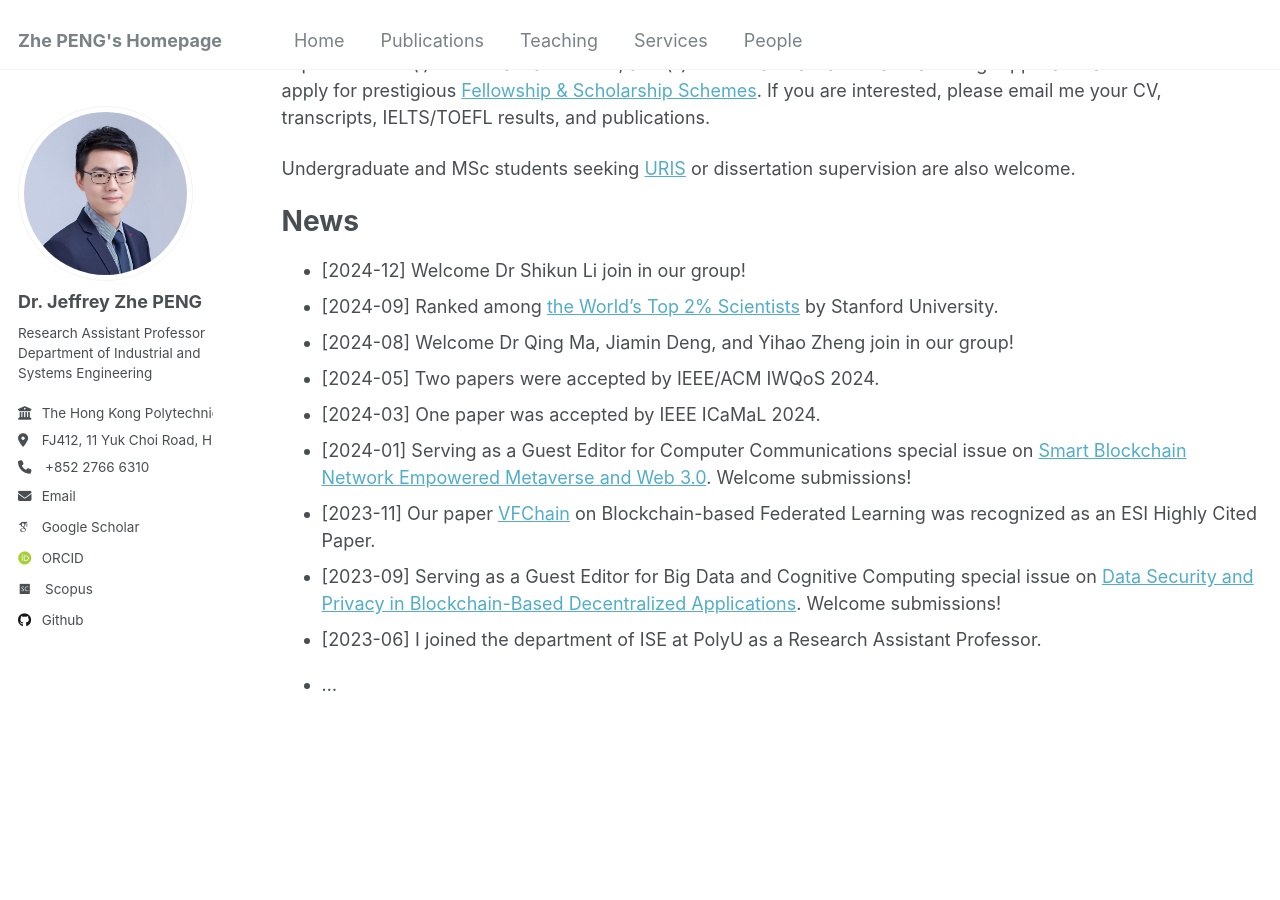
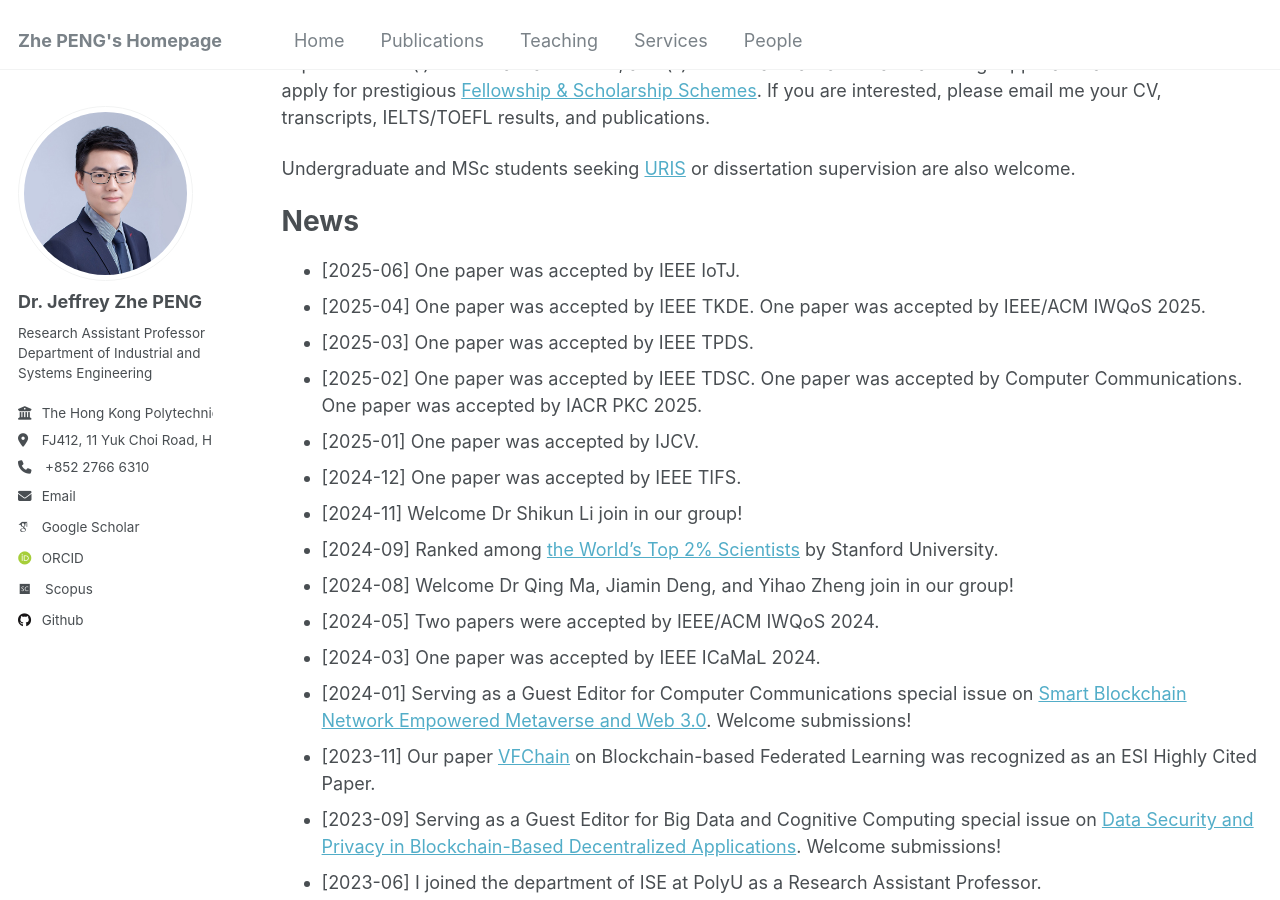
Before and after one commit to PENG-Zhe/peng-zhe.github.io, a Jekyll site: the page built from _pages/about.md, in a window 1280 px wide and 900 px high, scrolled down 652 px. Built offline with Jekyll 4.4.1, drawn with Linux system fonts in a browser that asks for light colours; some web fonts are replaced.

Commit message:
Update about.md

```diff
--- a/_pages/about.md
+++ b/_pages/about.md
@@ -25,7 +25,13 @@ Undergraduate and MSc students seeking [URIS](https://www.polyu.edu.hk/gs/ug-res
 
 
 # News
-- [2024-12] Welcome Dr Shikun Li join in our group!
+- [2025-06] One paper was accepted by IEEE IoTJ.
+- [2025-04] One paper was accepted by IEEE TKDE. One paper was accepted by IEEE/ACM IWQoS 2025.
+- [2025-03] One paper was accepted by IEEE TPDS.
+- [2025-02] One paper was accepted by IEEE TDSC. One paper was accepted by Computer Communications. One paper was accepted by IACR PKC 2025.
+- [2025-01] One paper was accepted by IJCV.
+- [2024-12] One paper was accepted by IEEE TIFS.
+- [2024-11] Welcome Dr Shikun Li join in our group!
 - [2024-09] Ranked among <a href="https://elsevier.digitalcommonsdata.com/datasets/btchxktzyw/7" target="_blank">the World’s Top 2% Scientists</a> by Stanford University.
 - [2024-08] Welcome Dr Qing Ma, Jiamin Deng, and Yihao Zheng join in our group!
 - [2024-05] Two papers were accepted by IEEE/ACM IWQoS 2024.
```
